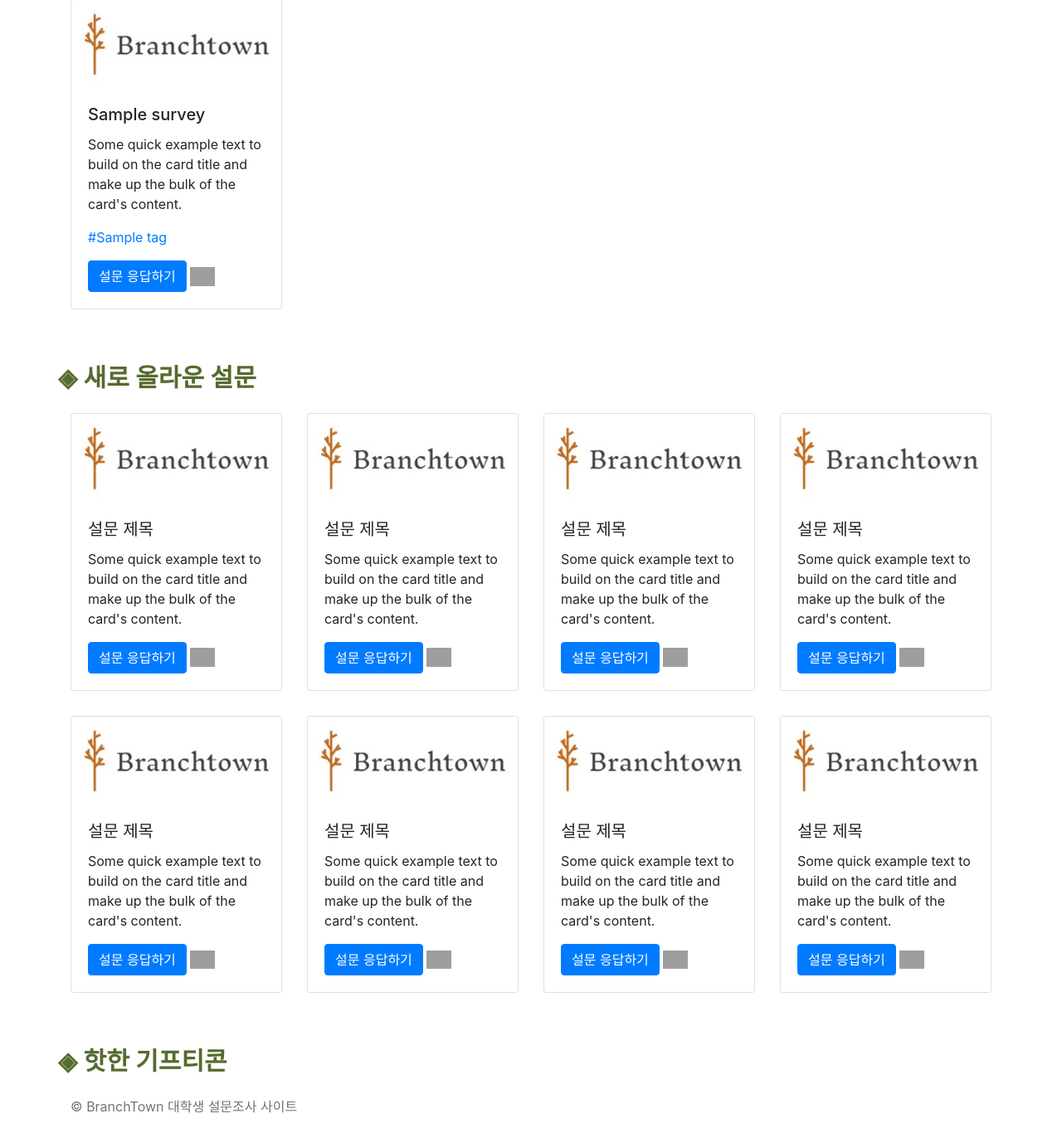
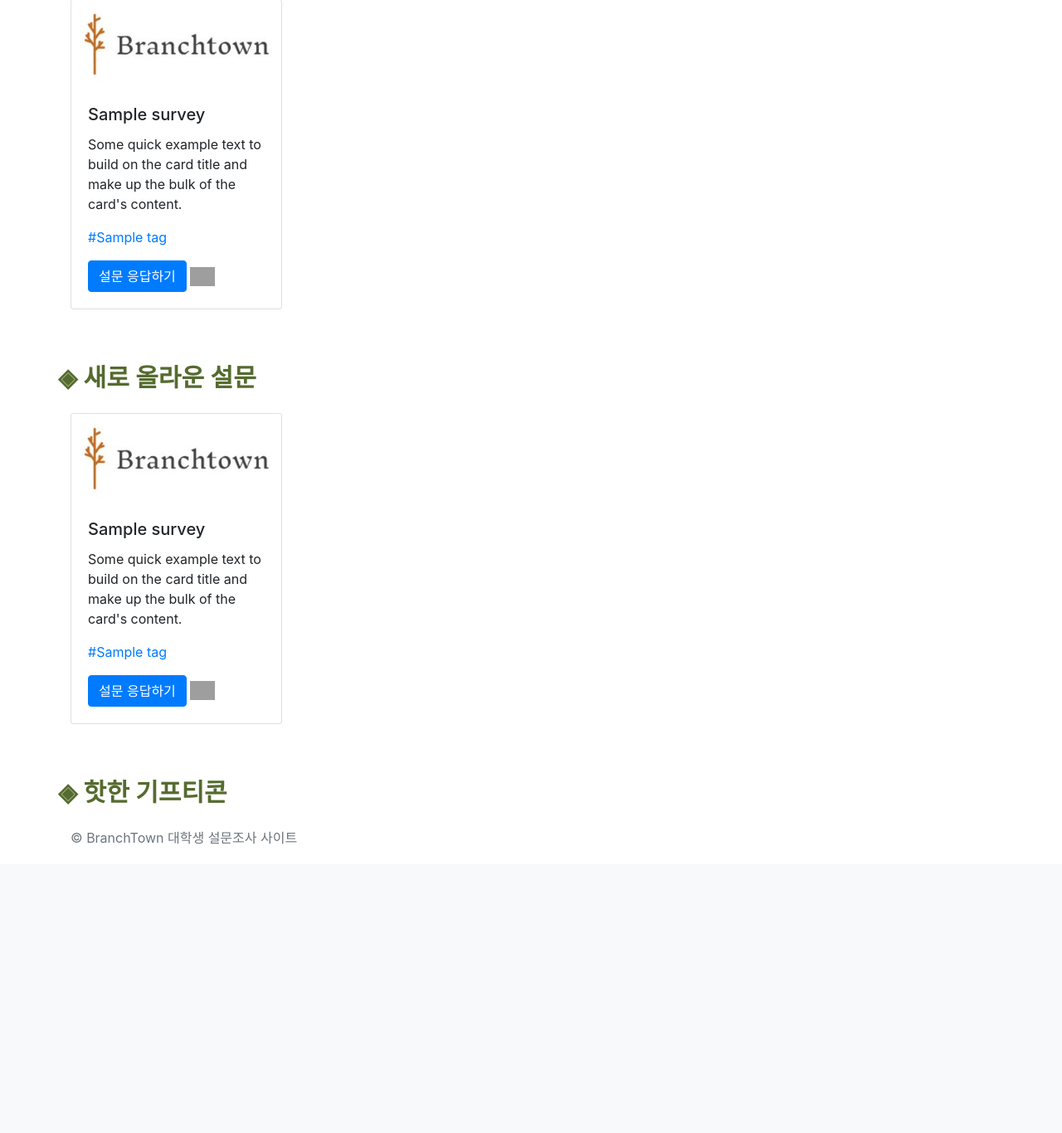
Before and after one commit to pirogramming/BranchTown, a Django app: page /main/ in a window 1280 px wide. Shown: the part 709-2075 px from the top of the page at 83% size. After the commit the page ends 1727 px from the top, so only its background shows below. Run offline with Django 3.2, Linux system fonts and the light colour scheme; tables that the repository leaves empty hold one stand-in row (values such as "Sample post"); some libraries are stand-ins or nearby versions; grey boxes are pictures that could not be loaded.

Commit message:
main/mainpage.html 새로 올라운 설문 수정

```diff
--- a/main/templates/main/mainpage.html
+++ b/main/templates/main/mainpage.html
@@ -46,7 +46,7 @@
     </div>
     <div class="container">
         <div class="row">
-            {% for survey in surveys %}
+            {% for survey in survey_interest %}
                 <div class="col-12 col-md-6 col-lg-4 col-xl-3">
                     <div class="card">
                         <img src="{% static 'images/logo.jpg' %}" class="card-img-top" alt="...">
@@ -77,14 +77,21 @@
     </div>
     <div class="container">
         <div class="row">
-            {% for x in range %}
+            {% for survey in survey_recent %}
                 <div class="col-12 col-md-6 col-lg-4 col-xl-3">
                     <div class="card">
                         <img src="{% static 'images/logo.jpg' %}" class="card-img-top" alt="...">
                         <div class="card-body">
-                            <h5 class="card-title">설문 제목</h5>
+                            <h5 class="card-title">{{ survey.title }}</h5>
                             <p class="card-text">Some quick example text to build on the card title and make up the bulk of the card's content.</p>
-                            <a href="#" class="btn btn-primary">설문 응답하기</a>
+                            <p>
+                                {% for tag in  survey.tag.all %}
+                                    <a href="{% url 'board:survey_tag' tag.id %}" style="text-decoration: none">
+                                        #{{ tag }}
+                                    </a>
+                                {% endfor %}
+                            </p>
+                            <a href="{% url 'board:survey_detail' survey.id %}" class="btn btn-primary">설문 응답하기</a>
                             <a href="#">
                                 <img src="{% static 'images/share.png' %}" alt="" width="30">
                             </a>
--- a/main/views.py
+++ b/main/views.py
@@ -3,13 +3,14 @@ from survey.models import Survey
 
 
 def mainpage(request):
+    survey_recent = Survey.objects.all().order_by('-id')
     if request.user.is_authenticated:
         tags = request.user.profile.tag.all()
-        surveys = Survey.objects.filter(tag__in=tags).distinct()
+        survey_interest = Survey.objects.filter(tag__in=tags).distinct()
     else:
-        surveys = Survey.objects.all().order_by('-id')  # TODO 일단 board.survey_recent.surveys 와 똑같이 설정 추후 변경해야함
+        survey_interest = Survey.objects.all().order_by('-id')  # TODO 일단 board.survey_recent.surveys 와 똑같이 설정 추후 변경해야함
 
     return render(request, 'main/mainpage.html', {
-        'surveys': surveys,
-        'range': range(8),
+        'survey_interest': survey_interest,
+        'survey_recent': survey_recent,
     })
```
